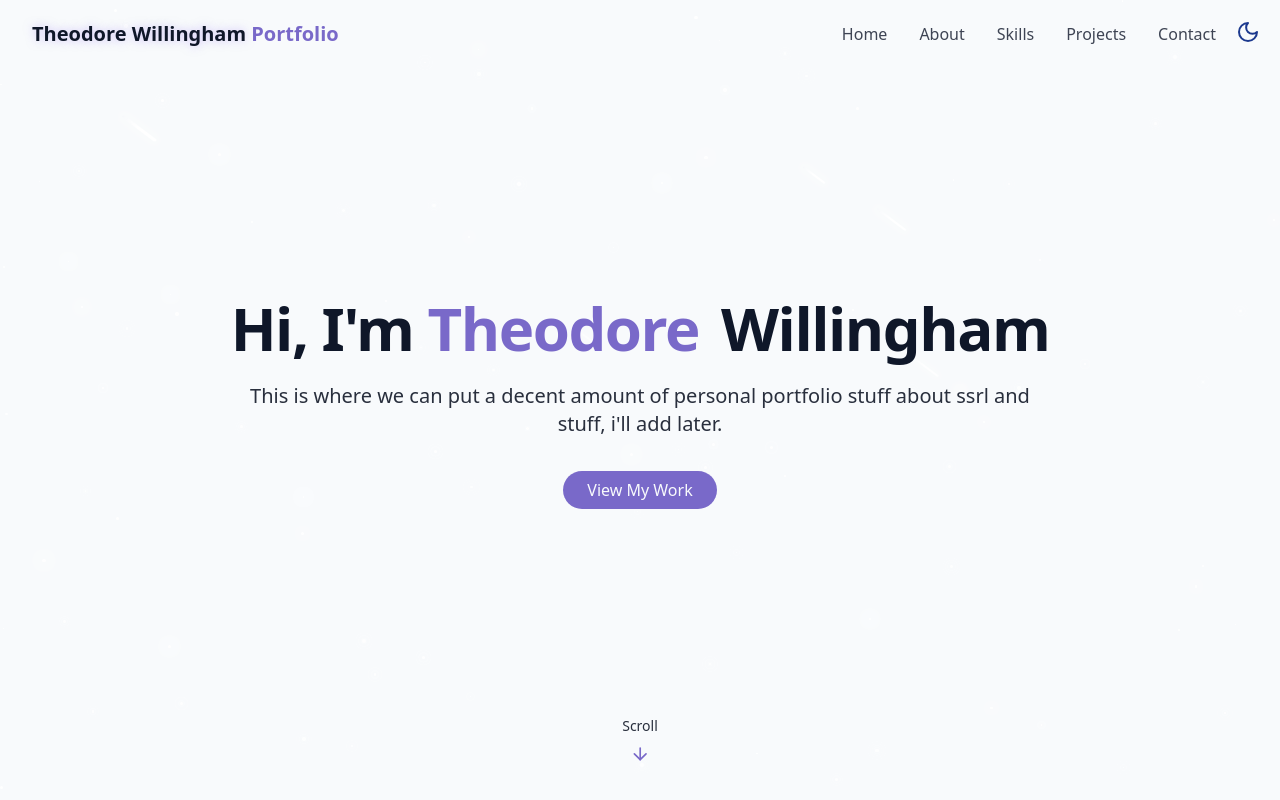
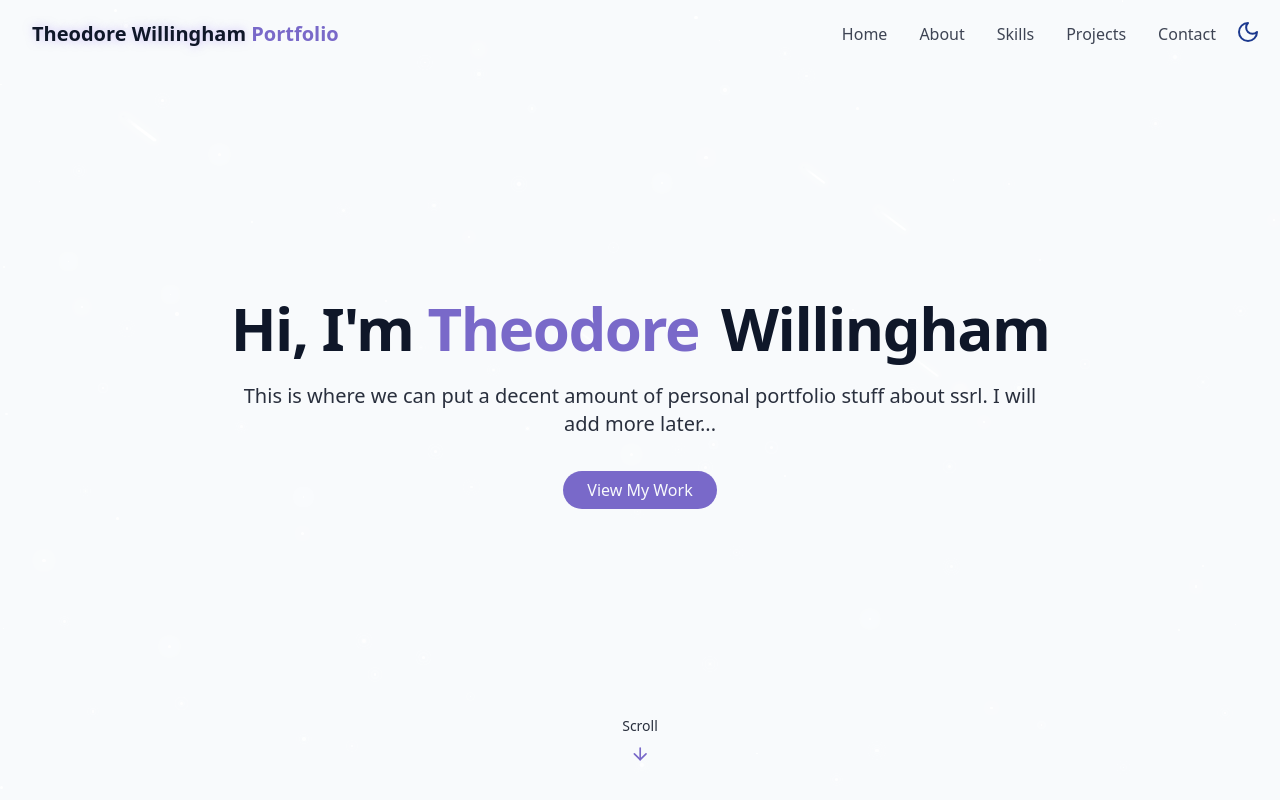
Before and after one commit to TheodoreWillingham/Portfolio, a Next.js app in the folder my-app/: page / in a window 1280 px wide. Shown: the top 800 px of the page. Built offline with nearby package versions, Linux system fonts and the light colour scheme.

Commit message:
fixed up vercel error for user friendly wording

```diff
--- a/my-app/src/app/components/portfolio/HeroSection.tsx
+++ b/my-app/src/app/components/portfolio/HeroSection.tsx
@@ -15,7 +15,7 @@ export const HeroSection = () => {
                 {/* Description of self -- hook */}
                 <p className="text-lg md:text-xl text-muted-foreground max-2-2xl mx-auto opacity-0 animate-fade-in-delay-3">
                     This is where we can put a decent amount of personal
-                     portfolio stuff about ssrl and stuff, i'll add later.
+                     portfolio stuff about ssrl. I will add more later...
                 </p>
 
                 {/* animated Button for Project */}
```
